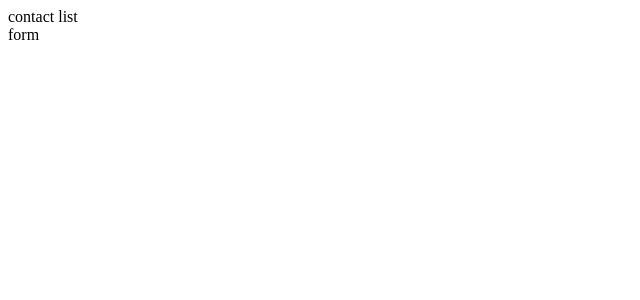
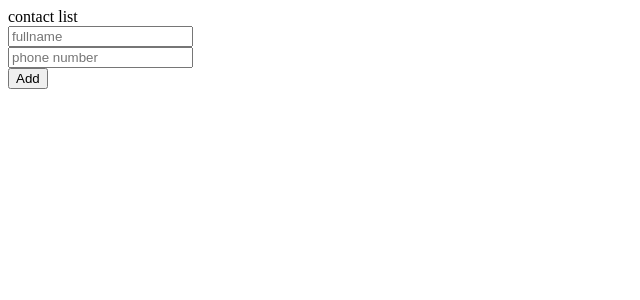
Before and after one commit to ummuhankeles/patika-react, a React (Create React App) app in the folder contacts-app/: page / in a window 1280 px wide. Shown: the top 300 px of the page, without its empty margins (0-640 px from the left). Built offline with nearby package versions, Linux system fonts and the light colour scheme.

Commit message:
completed form component

```diff
--- a/contacts-app/src/components/contacts/Index.js
+++ b/contacts-app/src/components/contacts/Index.js
@@ -1,12 +1,18 @@
-import React from 'react'
+import React, { useState, useEffect } from 'react'
 import Form from './form/Index.js'
 import List from './list/Index.js'
 
 function Contacts() {
+    const [contacts, setContacts] = useState([]);
+
+    useEffect(() => {
+        console.log(contacts)
+    }, [contacts])
+
     return (
         <div>
             <List />
-            <Form />
+            <Form contacts={contacts} addContact={setContacts} />
         </div>
     )
 }
--- a/contacts-app/src/components/contacts/form/Index.js
+++ b/contacts-app/src/components/contacts/form/Index.js
@@ -1,10 +1,50 @@
-import React from 'react'
+import React, { useState } from "react";
 
-function Form() {
+const initialFormValue = { fullname: "", phone_number: "" };
+
+function Form({contacts, addContact}) {
+    const [form, setForm] = useState(initialFormValue);
+
+    const onChangeInput = (e) => {
+        setForm({ ...form, [e.target.name]: e.target.value })
+    }
+
+    const onSubmit = (e) => {
+        e.preventDefault();
+
+        if (form.fullname === '' || form.phone_number === '') {
+            return false;
+        }
+
+        addContact([...contacts, form]);
+
+        setForm(initialFormValue);
+    }
+
     return (
-        <div>
-            form
-        </div>
-    )
+        <form onSubmit={onSubmit} >
+            <div>
+                <input
+                    name="fullname"
+                    placeholder="fullname"
+                    value={form.fullname}
+                    onChange={onChangeInput}
+                />
+            </div>
+
+            <div>
+                <input
+                    name="phone_number"
+                    placeholder="phone number"
+                    value={form.phone_number}
+                    onChange={onChangeInput}
+                />
+            </div>
+
+            <div>
+                <button>Add</button>
+            </div>
+        </form>
+    );
 }
 export default Form;
```
